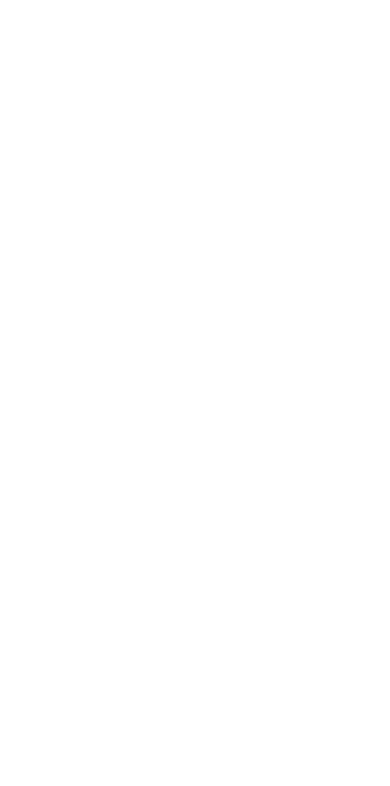
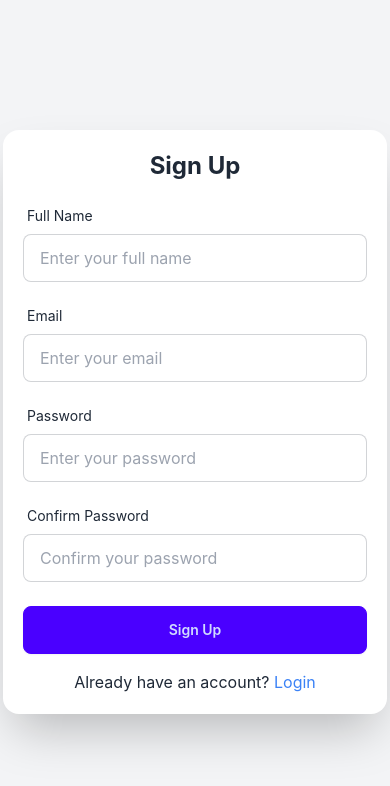
Before and after one commit to ottojoash/ai-marketing-system, a React (Create React App) app: page /signup in a window 390 px wide. Before the commit this address had no page. Shown: the top 786 px of the page. Built offline with nearby package versions, Linux system fonts and the light colour scheme.

Commit message:
login responsives

```diff
--- a/src/App.js
+++ b/src/App.js
@@ -1,12 +1,14 @@
 import React from "react";
 import { BrowserRouter as Router, Routes, Route } from "react-router-dom";
 import Login from "./pages/Login";
+import Signup from "./pages/Signup";
 import Dashboard from "./components/Dashboard/Dashboard";
 
 const App = () => (
   <Router>
     <Routes>
       <Route path="/" element={<Login />} />
+      <Route path="/signup" element={<Signup />} />
       <Route path="/dashboard" element={<Dashboard />} />
     </Routes>
   </Router>
--- a/src/pages/Login.js
+++ b/src/pages/Login.js
@@ -17,8 +17,8 @@
   };
 
   return (
-    <div className="flex justify-center items-center min-h-screen bg-gray-100">
-      <div className="card w-full max-w-sm shadow-2xl bg-white p-5">
+    <div className="flex justify-center items-center min-h-screen bg-gray-100 px-4 sm:px-6 lg:px-8">
+      <div className="card w-full max-w-md shadow-2xl bg-white p-5 sm:p-6 lg:p-8">
         <h2 className="text-center text-2xl font-bold mb-4">Login</h2>
         <form onSubmit={handleSubmit}>
           <div className="form-control w-full mb-4">
@@ -55,7 +55,7 @@
             </button>
           </div>
         </form>
-        <p className="text-center mt-4">
+        <p className="text-center mt-4 text-sm sm:text-base">
           Don’t have an account?{" "}
           <a href="/signup" className="text-blue-500">
             Sign up
--- a/src/pages/Signup.js
+++ b/src/pages/Signup.js
@@ -0,0 +1,103 @@
+import React, { useState } from "react";
+
+const Signup = () => {
+  const [formData, setFormData] = useState({
+    fullName: "",
+    email: "",
+    password: "",
+    confirmPassword: "",
+  });
+
+  const handleChange = (e) => {
+    setFormData({ ...formData, [e.target.name]: e.target.value });
+  };
+
+  const handleSubmit = (e) => {
+    e.preventDefault();
+    if (formData.password !== formData.confirmPassword) {
+      alert("Passwords do not match!");
+      return;
+    }
+    console.log("Signup Data:", formData);
+    // Add API call for signup here
+  };
+
+  return (
+    <div className="flex justify-center items-center min-h-screen bg-gray-100">
+      <div className="card w-full max-w-sm shadow-2xl bg-white p-5">
+        <h2 className="text-center text-2xl font-bold mb-4">Sign Up</h2>
+        <form onSubmit={handleSubmit}>
+          <div className="form-control w-full mb-4">
+            <label className="label">
+              <span className="label-text">Full Name</span>
+            </label>
+            <input
+              type="text"
+              name="fullName"
+              placeholder="Enter your full name"
+              className="input input-bordered w-full"
+              value={formData.fullName}
+              onChange={handleChange}
+              required
+            />
+          </div>
+          <div className="form-control w-full mb-4">
+            <label className="label">
+              <span className="label-text">Email</span>
+            </label>
+            <input
+              type="email"
+              name="email"
+              placeholder="Enter your email"
+              className="input input-bordered w-full"
+              value={formData.email}
+              onChange={handleChange}
+              required
+            />
+          </div>
+          <div className="form-control w-full mb-4">
+            <label className="label">
+              <span className="label-text">Password</span>
+            </label>
+            <input
+              type="password"
+              name="password"
+              placeholder="Enter your password"
+              className="input input-bordered w-full"
+              value={formData.password}
+              onChange={handleChange}
+              required
+            />
+          </div>
+          <div className="form-control w-full mb-6">
+            <label className="label">
+              <span className="label-text">Confirm Password</span>
+            </label>
+            <input
+              type="password"
+              name="confirmPassword"
+              placeholder="Confirm your password"
+              className="input input-bordered w-full"
+              value={formData.confirmPassword}
+              onChange={handleChange}
+              required
+            />
+          </div>
+          <div className="form-control w-full">
+            <button type="submit" className="btn btn-primary w-full">
+              Sign Up
+            </button>
+          </div>
+        </form>
+        <p className="text-center mt-4">
+          Already have an account?{" "}
+          <a href="/" className="text-blue-500">
+            Login
+          </a>
+        </p>
+      </div>
+    </div>
+  );
+};
+
+export default Signup;
```
